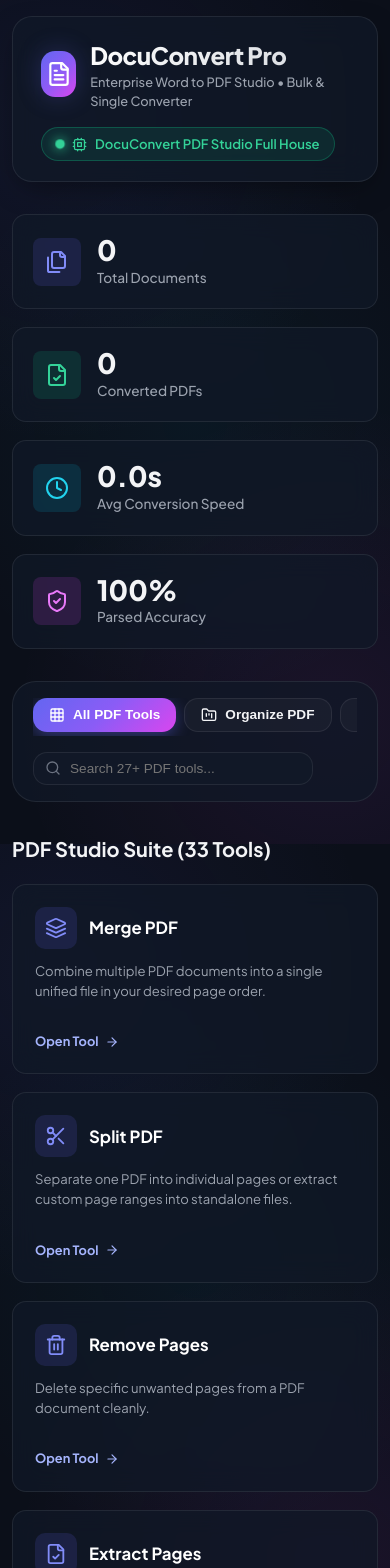
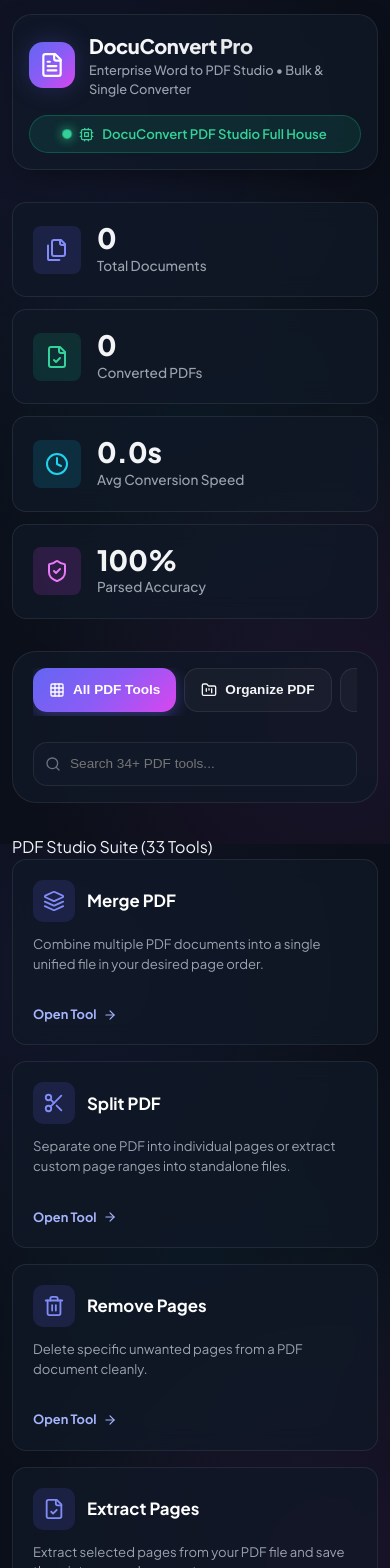
Before and after one commit to reck98/DocuConvertPro, a React (Vite) app in the folder client/: page / in a window 390 px wide. Shown: the top 1568 px of the page. Built offline with nearby package versions, Linux system fonts and the light colour scheme; no server answers; the HTML template or start-up script is replaced by a standard one.

Commit message:
render deployement and mobile ui

```diff
--- a/client/src/App.jsx
+++ b/client/src/App.jsx
@@ -59,10 +59,10 @@
 
       <StatsOverview files={statsFiles} />
 
-      {/* Category Tabs & Search Bar */}
+      {/* Touch-optimized Category Bar & Mobile Search */}
       <div style={{ background: 'var(--bg-card)', border: '1px solid var(--border-glass)', borderRadius: 'var(--radius-xl)', padding: '16px 20px', marginBottom: '32px' }}>
         <div style={{ display: 'flex', alignItems: 'center', justifyContent: 'space-between', flexWrap: 'wrap', gap: '16px' }}>
-          <div style={{ display: 'flex', gap: '8px', overflowX: 'auto', paddingBottom: '4px', maxWidth: '100%' }}>
+          <div className="category-scroll-container">
             {CATEGORIES.map(cat => (
               <button
                 key={cat.id}
@@ -76,25 +76,25 @@
             ))}
           </div>
 
-          <div style={{ position: 'relative', width: '280px' }}>
+          <div className="search-wrapper" style={{ position: 'relative', width: '280px' }}>
             <Search size={16} style={{ position: 'absolute', left: '12px', top: '50%', transform: 'translateY(-50%)', color: 'var(--text-subtle)' }} />
             <input
               type="text"
-              placeholder="Search 27+ PDF tools..."
+              placeholder="Search 34+ PDF tools..."
               value={searchQuery}
               onChange={(e) => setSearchQuery(e.target.value)}
-              style={{ width: '100%', background: '#111827', color: 'white', border: '1px solid var(--border-glass)', borderRadius: 'var(--radius-md)', padding: '8px 12px 8px 36px', fontSize: '0.85rem' }}
+              style={{ width: '100%', background: '#111827', color: 'white', border: '1px solid var(--border-glass)', borderRadius: 'var(--radius-md)', padding: '8px 12px 8px 36px', fontSize: '0.85rem', height: '44px' }}
             />
           </div>
         </div>
       </div>
 
-      {/* Workflow Builder Section if Workflow Category selected */}
+      {/* Workflow Builder Section */}
       {selectedCategory === 'workflow' && (
         <WorkflowBuilder onRunWorkflow={(results) => console.log(results)} />
       )}
 
-      {/* 27 Tools Grid */}
+      {/* 34 Tools Grid */}
       {selectedCategory !== 'workflow' && (
         <div style={{ marginBottom: '40px' }}>
           <div className="section-header">
@@ -103,17 +103,17 @@
             </div>
           </div>
 
-          <div style={{ display: 'grid', gridTemplateColumns: 'repeat(auto-fill, minmax(280px, 1fr))', gap: '18px' }}>
+          <div style={{ display: 'grid', gridTemplateColumns: 'repeat(auto-fill, minmax(260px, 1fr))', gap: '16px' }}>
             {filteredTools.map(tool => (
               <div
                 key={tool.id}
                 onClick={() => setActiveTool(tool)}
                 className="file-card"
-                style={{ cursor: 'pointer', flexDirection: 'column', alignItems: 'flex-start', padding: '22px', height: '100%', justifyContent: 'space-between' }}
+                style={{ cursor: 'pointer', flexDirection: 'column', alignItems: 'flex-start', padding: '20px', height: '100%', justifyContent: 'space-between' }}
               >
                 <div>
                   <div style={{ display: 'flex', alignItems: 'center', gap: '12px', marginBottom: '12px' }}>
-                    <div style={{ width: '42px', height: '42px', borderRadius: '10px', background: 'rgba(99, 102, 241, 0.15)', color: '#818cf8', display: 'flex', alignItems: 'center', justifyContent: 'center' }}>
+                    <div style={{ width: '42px', height: '42px', borderRadius: '10px', background: 'rgba(99, 102, 241, 0.15)', color: '#818cf8', display: 'flex', alignItems: 'center', justifyContent: 'center', flexShrink: 0 }}>
                       {renderIcon(tool.icon, 22)}
                     </div>
                     <h3 style={{ fontSize: '1.05rem', fontWeight: '700', color: 'white' }}>{tool.title}</h3>
--- a/client/src/index.css
+++ b/client/src/index.css
@@ -36,6 +36,7 @@
   box-sizing: border-box;
   margin: 0;
   padding: 0;
+  -webkit-tap-highlight-color: transparent;
 }
 
 body {
@@ -52,10 +53,10 @@
   background-attachment: fixed;
 }
 
-/* Custom Scrollbar */
+/* Custom Scrollbars */
 ::-webkit-scrollbar {
-  width: 8px;
-  height: 8px;
+  width: 6px;
+  height: 6px;
 }
 ::-webkit-scrollbar-track {
   background: var(--bg-primary);
@@ -68,6 +69,15 @@
   background: #374151;
 }
 
+/* Touch targets min height */
+.browse-btn, .secondary-btn {
+  min-height: 44px;
+}
+.icon-btn {
+  min-width: 40px;
+  min-height: 40px;
+}
+
 /* Container */
 .app-container {
   max-width: 1280px;
@@ -75,7 +85,7 @@
   padding: 24px 20px 60px;
 }
 
-/* Header */
+/* Header Bar */
 .header-bar {
   display: flex;
   align-items: center;
@@ -106,6 +116,7 @@
   justify-content: center;
   color: white;
   box-shadow: var(--shadow-glow);
+  flex-shrink: 0;
 }
 
 .logo-title {
@@ -126,8 +137,8 @@
 /* Stats Cards */
 .stats-grid {
   display: grid;
-  grid-template-columns: repeat(auto-fit, minmax(240px, 1fr));
-  gap: 18px;
+  grid-template-columns: repeat(auto-fit, minmax(220px, 1fr));
+  gap: 16px;
   margin-bottom: 32px;
 }
 
@@ -156,6 +167,7 @@
   display: flex;
   align-items: center;
   justify-content: center;
+  flex-shrink: 0;
 }
 
 .stat-val {
@@ -177,7 +189,7 @@
   display: inline-flex;
   align-items: center;
   gap: 8px;
-  padding: 6px 14px;
+  padding: 8px 16px;
   border-radius: 30px;
   font-size: 0.82rem;
   font-weight: 600;
@@ -193,12 +205,27 @@
   border-radius: 50%;
   box-shadow: 0 0 10px #34d399;
   animation: pulse 2s infinite;
+  flex-shrink: 0;
 }
 
 @keyframes pulse {
   0% { transform: scale(0.95); opacity: 0.8; }
   50% { transform: scale(1.2); opacity: 1; }
   100% { transform: scale(0.95); opacity: 0.8; }
+}
+
+/* Touch-optimized horizontal Category Scroll */
+.category-scroll-container {
+  display: flex;
+  gap: 8px;
+  overflow-x: auto;
+  -webkit-overflow-scrolling: touch;
+  scrollbar-width: none;
+  padding-bottom: 4px;
+  touch-action: pan-x;
+}
+.category-scroll-container::-webkit-scrollbar {
+  display: none;
 }
 
 /* Upload Dropzone */
@@ -235,12 +262,6 @@
   transition: var(--transition);
 }
 
-.dropzone-container:hover .upload-icon-wrapper {
-  transform: scale(1.1);
-  background: var(--accent-gradient);
-  color: white;
-}
-
 .dropzone-title {
   font-size: 1.25rem;
   font-weight: 700;
@@ -260,7 +281,7 @@
   gap: 8px;
   background: var(--accent-gradient);
   color: white;
-  padding: 12px 28px;
+  padding: 12px 24px;
   border-radius: var(--radius-md);
   font-weight: 600;
   font-size: 0.95rem;
@@ -282,7 +303,7 @@
   background: var(--bg-glass);
   border: 1px solid var(--border-glass);
   color: var(--text-main);
-  padding: 10px 20px;
+  padding: 10px 18px;
   border-radius: var(--radius-md);
   font-weight: 600;
   font-size: 0.9rem;
@@ -295,82 +316,13 @@
   border-color: rgba(255, 255, 255, 0.2);
 }
 
-/* Quick Generator Bar */
-.sample-bar {
-  display: flex;
-  align-items: center;
-  justify-content: center;
-  gap: 12px;
-  margin-top: 16px;
-  flex-wrap: wrap;
-}
-
-.sample-chip {
-  background: rgba(255, 255, 255, 0.04);
-  border: 1px solid var(--border-glass);
-  border-radius: 20px;
-  padding: 6px 14px;
-  font-size: 0.8rem;
-  color: var(--text-muted);
-  cursor: pointer;
-  transition: var(--transition);
-  display: flex;
-  align-items: center;
-  gap: 6px;
-}
-
-.sample-chip:hover {
-  background: rgba(99, 102, 241, 0.15);
-  border-color: var(--accent-primary);
-  color: white;
-}
-
-/* Main Section Header */
-.section-header {
-  display: flex;
-  align-items: center;
-  justify-content: space-between;
-  margin-bottom: 20px;
-  flex-wrap: wrap;
-  gap: 14px;
-}
-
-.section-title {
-  font-size: 1.25rem;
-  font-weight: 700;
-  display: flex;
-  align-items: center;
-  gap: 10px;
-}
-
-.badge-count {
-  background: rgba(99, 102, 241, 0.2);
-  color: #a5b4fc;
-  padding: 2px 10px;
-  border-radius: 12px;
-  font-size: 0.8rem;
-  font-weight: 600;
-}
-
-.action-buttons {
-  display: flex;
-  align-items: center;
-  gap: 12px;
-}
-
-/* File List Table / Cards */
-.file-list {
-  display: flex;
-  flex-direction: column;
-  gap: 14px;
-}
-
+/* File Cards */
 .file-card {
   background: var(--bg-card);
   backdrop-filter: blur(12px);
   border: 1px solid var(--border-glass);
   border-radius: var(--radius-md);
-  padding: 16px 20px;
+  padding: 18px 20px;
   display: flex;
   align-items: center;
   justify-content: space-between;
@@ -383,159 +335,20 @@
   background: var(--bg-card-hover);
 }
 
-.file-main-info {
-  display: flex;
-  align-items: center;
-  gap: 16px;
-  flex: 1;
-  min-width: 0;
-}
-
-.doc-type-icon {
-  width: 42px;
-  height: 42px;
-  border-radius: var(--radius-sm);
-  background: rgba(37, 99, 235, 0.15);
-  color: #60a5fa;
-  display: flex;
-  align-items: center;
-  justify-content: center;
-  flex-shrink: 0;
-}
-
-.doc-details {
-  min-width: 0;
-}
-
-.doc-filename {
-  font-weight: 600;
-  font-size: 0.95rem;
-  white-space: nowrap;
-  overflow: hidden;
-  text-overflow: ellipsis;
-  color: var(--text-main);
-}
-
-.doc-meta {
-  display: flex;
-  align-items: center;
-  gap: 12px;
-  font-size: 0.8rem;
-  color: var(--text-muted);
-  margin-top: 4px;
-}
-
-/* Status Pill */
-.status-pill {
-  display: inline-flex;
-  align-items: center;
-  gap: 6px;
-  padding: 4px 12px;
-  border-radius: 20px;
-  font-size: 0.78rem;
-  font-weight: 600;
-  text-transform: capitalize;
-}
-
-.status-pill.pending {
-  background: rgba(245, 158, 11, 0.15);
-  color: #fbbf24;
-}
-
-.status-pill.converting {
-  background: rgba(59, 130, 246, 0.15);
-  color: #60a5fa;
-}
-
-.status-pill.completed {
-  background: rgba(16, 185, 129, 0.15);
-  color: #34d399;
-}
-
-.status-pill.failed {
-  background: rgba(239, 68, 68, 0.15);
-  color: #f87171;
-}
-
-/* Progress bar inside card */
-.progress-bar-bg {
-  height: 4px;
-  background: rgba(255, 255, 255, 0.1);
-  border-radius: 2px;
-  overflow: hidden;
-  margin-top: 8px;
-  width: 100%;
-}
-
-.progress-bar-fill {
-  height: 100%;
-  background: var(--accent-gradient);
-  transition: width 0.3s ease;
-}
-
-/* Action Buttons inside Card */
-.card-actions {
-  display: flex;
-  align-items: center;
-  gap: 8px;
-  flex-shrink: 0;
-}
-
-.icon-btn {
-  width: 36px;
-  height: 36px;
-  border-radius: var(--radius-sm);
-  background: rgba(255, 255, 255, 0.05);
-  border: 1px solid var(--border-glass);
-  color: var(--text-muted);
-  display: flex;
-  align-items: center;
-  justify-content: center;
-  cursor: pointer;
-  transition: var(--transition);
-}
-
-.icon-btn:hover {
-  background: rgba(255, 255, 255, 0.12);
-  color: white;
-}
-
-.icon-btn.primary {
-  background: rgba(99, 102, 241, 0.2);
-  color: #a5b4fc;
-  border-color: rgba(99, 102, 241, 0.4);
-}
-
-.icon-btn.primary:hover {
-  background: var(--accent-primary);
-  color: white;
-}
-
-.icon-btn.download {
-  background: rgba(16, 185, 129, 0.2);
-  color: #34d399;
-  border-color: rgba(16, 185, 129, 0.4);
-}
-
-.icon-btn.download:hover {
-  background: var(--accent-emerald);
-  color: white;
-}
-
-/* Modal for PDF Preview */
+/* Modal for Mobile Bottom-Sheet & Responsive Desktop Popup */
 .modal-backdrop {
   position: fixed;
   top: 0;
   left: 0;
   right: 0;
   bottom: 0;
-  background: rgba(0, 0, 0, 0.8);
+  background: rgba(0, 0, 0, 0.82);
   backdrop-filter: blur(8px);
   z-index: 1000;
   display: flex;
   align-items: center;
   justify-content: center;
-  padding: 24px;
+  padding: 20px;
   animation: fadeIn 0.2s ease;
 }
 
@@ -549,8 +362,8 @@
   border: 1px solid var(--border-glass);
   border-radius: var(--radius-xl);
   width: 100%;
-  max-width: 1000px;
-  height: 85vh;
+  max-width: 800px;
+  max-height: 90vh;
   display: flex;
   flex-direction: column;
   overflow: hidden;
@@ -561,39 +374,80 @@
   display: flex;
   align-items: center;
   justify-content: space-between;
-  padding: 16px 24px;
+  padding: 16px 20px;
   border-bottom: 1px solid var(--border-glass);
   background: var(--bg-card);
+  flex-shrink: 0;
 }
 
 .modal-body {
   flex: 1;
   background: #1e1e1e;
   position: relative;
+  overflow-y: auto;
 }
 
 .modal-iframe {
   width: 100%;
   height: 100%;
+  min-height: 500px;
   border: none;
 }
 
-/* Responsive */
+/* Mobile Responsiveness Rules (< 768px & < 480px) */
 @media (max-width: 768px) {
   .app-container {
-    padding: 16px 12px;
+    padding: 14px 12px 40px;
   }
+
   .header-bar {
     flex-direction: column;
-    align-items: flex-start;
+    align-items: stretch;
     gap: 16px;
+    padding: 16px;
   }
-  .file-card {
-    flex-direction: column;
-    align-items: flex-start;
+
+  .engine-badge {
+    justify-content: center;
+    width: 100%;
   }
-  .card-actions {
-    width: 100%;
-    justify-content: flex-end;
+
+  .stats-grid {
+    grid-template-columns: 1fr 1fr;
+    gap: 12px;
+  }
+
+  .search-wrapper {
+    width: 100% !important;
+    margin-top: 10px;
+  }
+
+  .modal-backdrop {
+    padding: 0;
+  }
+
+  .modal-content {
+    height: 100vh !important;
+    max-height: 100vh !important;
+    border-radius: 0 !important;
   }
 }
+
+@media (max-width: 480px) {
+  .stats-grid {
+    grid-template-columns: 1fr;
+  }
+
+  .logo-title {
+    font-size: 1.25rem;
+  }
+
+  .dropzone-container {
+    padding: 28px 14px;
+  }
+
+  .browse-btn, .secondary-btn {
+    width: 100%;
+    justify-content: center;
+  }
+}
```
Also changed, not shown: 1 other file (tests, documents, lock files or other folders).
